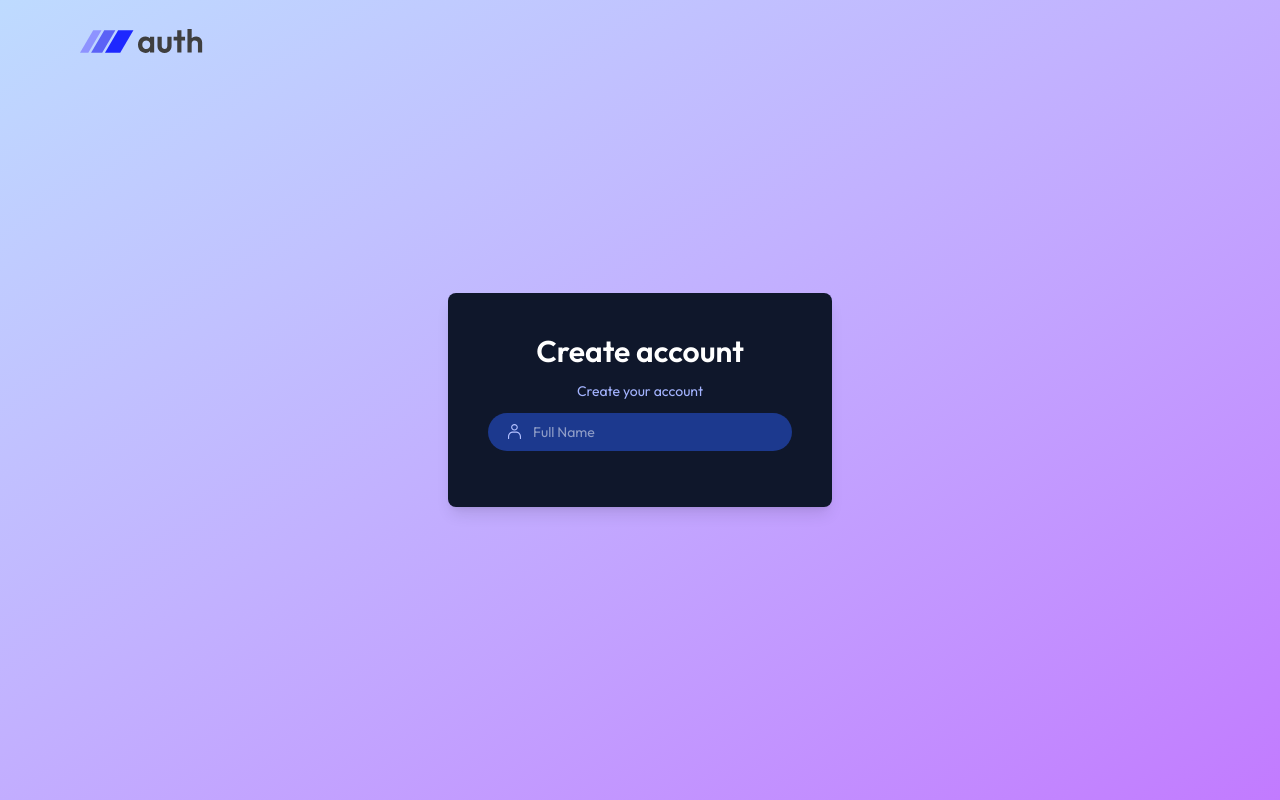
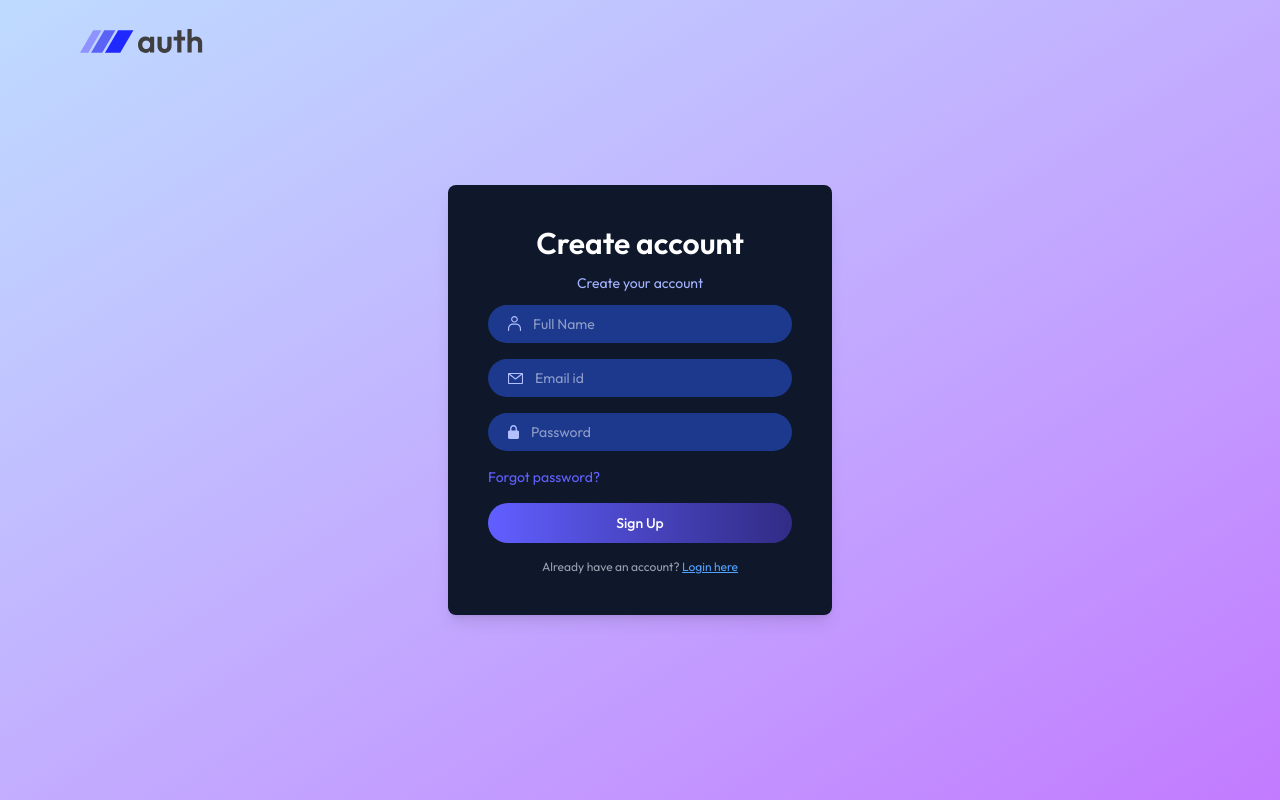
Before and after one commit to rahul3507/MERN-auth-JWT-client, a React (Vite) app: page /login in a window 1280 px wide. Built offline with nearby package versions, Linux system fonts and the light colour scheme.

Commit message:
updated the login page usign navitagor and many other things

```diff
--- a/src/pages/Login.jsx
+++ b/src/pages/Login.jsx
@@ -2,15 +2,21 @@
 
 import React, { useState } from "react";
 import { assets } from "../assets/assets";
+import { useNavigate } from "react-router-dom";
 
 const Login = () => {
+  const navigate = useNavigate();
   const [state, setState] = useState("Sign Up");
+  const [name, setName] = useState("");
+  const [email, setEmail] = useState("");
+  const [password, setPassword] = useState("");
   return (
     <div
       className="flex items-center justify-center min-h-screen px-6
     sm:px-0 bg-gradient-to-br from-blue-200 to-purple-400 "
     >
       <img
+        onClick={() => navigate("/")}
         className="absolute left-5 sm:left-20 top-5 w-28 sm:w-32 cursor-pointer "
         src={assets.logo}
         alt=""
@@ -29,19 +35,89 @@ const Login = () => {
         </p>
 
         <form>
+          {state === "Sign Up" && (
+            <div
+              className="mb-4 flex items-center gap-3 w-full px-5 py-2.5 rounded-full
+           bg-blue-900"
+            >
+              <img src={assets.person_icon} alt="" />
+              <input
+                onChange={(e) => setName(e.target.value)}
+                value={name}
+                className="bg-transparent outline-none h-full text-white"
+                type="text"
+                placeholder="Full Name"
+                required
+              ></input>
+            </div>
+          )}
+
           <div
             className="mb-4 flex items-center gap-3 w-full px-5 py-2.5 rounded-full
            bg-blue-900"
           >
-            <img src={assets.person_icon} alt="" />
+            <img src={assets.mail_icon} alt="" />
             <input
+              onChange={(e) => setEmail(e.target.value)}
+              value={email}
               className="bg-transparent outline-none h-full text-white"
-              type="text"
-              placeholder="Full Name"
+              type="email"
+              placeholder="Email id"
               required
             ></input>
           </div>
+
+          <div
+            className="mb-4 flex items-center gap-3 w-full px-5 py-2.5 rounded-full
+           bg-blue-900"
+          >
+            <img src={assets.lock_icon} alt="" />
+            <input
+              onChange={(e) => setPassword(e.target.value)}
+              value={password}
+              className="bg-transparent outline-none h-full text-white"
+              type="password"
+              placeholder="Password"
+              required
+            ></input>
+          </div>
+
+          <p
+            onClick={() => navigate("/reset-password")}
+            className="mb-4 text-indigo-500 cursor-pointer hover:text-indigo-300"
+          >
+            Forgot password?
+          </p>
+
+          <button
+            className="w-full py-2.5 rounded-full bg-gradient-to-r from-indigo-500 to-indigo-900
+          text-white font-medium cursor-pointer"
+          >
+            {state}
+          </button>
         </form>
+
+        {state === "Sign Up" ? (
+          <p className="text-center text-gray-400 text-xs mt-4 ">
+            Already have an account? {` `}
+            <span
+              onClick={() => setState("Login")}
+              className="text-blue-400 hover:text-blue-300 cursor-pointer underline"
+            >
+              Login here
+            </span>
+          </p>
+        ) : (
+          <p className="text-center text-gray-400 text-xs mt-4 ">
+            Don't have an account? {` `}
+            <span
+              onClick={() => setState("Sign Up")}
+              className="text-blue-400 hover:text-blue-300 cursor-pointer underline"
+            >
+              Sing Up here
+            </span>
+          </p>
+        )}
       </div>
     </div>
   );
```
